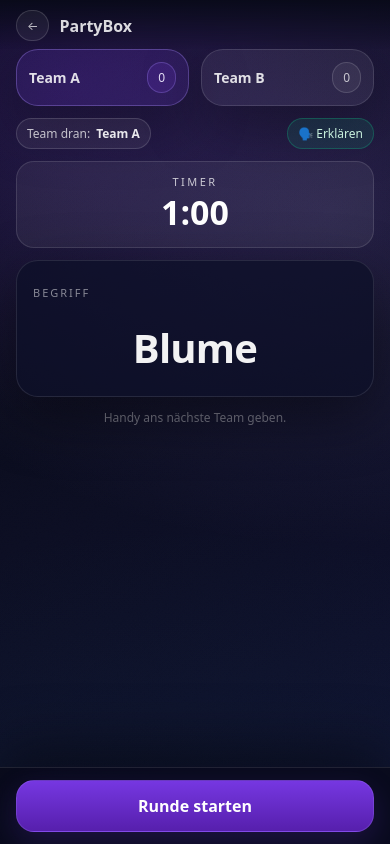
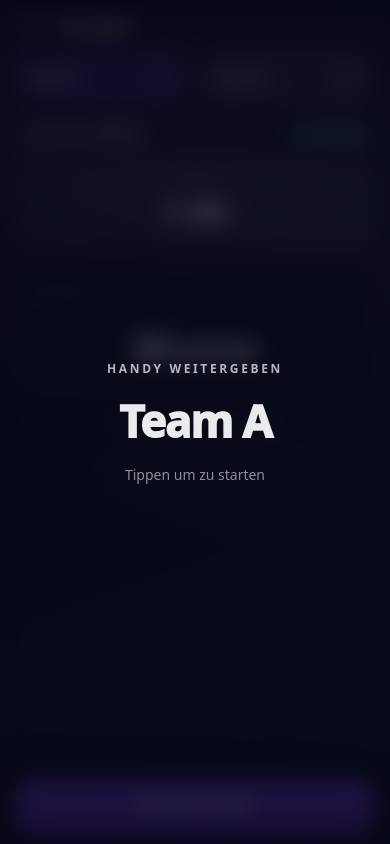
Before and after one commit to petemat/matero-partybox, a React (Vite) app: page / in a window 390 px wide. Both pictures are taken after a click on the button "Spiel starten". Built offline with nearby package versions, Linux system fonts and the light colour scheme.

Commit message:
UX: handoff overlay (pass the phone) between rounds

```diff
--- a/src/components/RoundScreen.tsx
+++ b/src/components/RoundScreen.tsx
@@ -50,6 +50,7 @@ export function RoundScreen({
 
   const [running, setRunning] = useState(false);
   const [roundOver, setRoundOver] = useState(false);
+  const [handoff, setHandoff] = useState(true);
 
   // micro-delight
   const [correctFxKey, setCorrectFxKey] = useState(0);
@@ -117,6 +118,7 @@ export function RoundScreen({
     setRoundOver(false);
     setRunning(false);
 
+    setHandoff(false);
     setCountdown(3);
 
     const soundOn = (() => {
@@ -196,6 +198,7 @@ export function RoundScreen({
     setActive((v) => (v === "A" ? "B" : "A"));
     setRoundOver(false);
     setRunning(false);
+    setHandoff(true);
 
     if (idx >= deck.length - 1) {
       setDeck(shuffle(terms));
@@ -222,6 +225,28 @@ export function RoundScreen({
   return (
     <div className="roundScreen">
       <TopBar title="PartyBox" onBack={confirmExit} />
+
+      {handoff && countdown === null && !running && !roundOver && (
+        <div
+          className="countdownOverlay"
+          role="button"
+          aria-label="Start round"
+          onClick={onStartRound}
+          style={{ cursor: "pointer" }}
+        >
+          <div style={{ textAlign: "center" }}>
+            <div style={{ color: "rgba(255,255,255,0.70)", letterSpacing: ".22em", textTransform: "uppercase", fontSize: 12, fontWeight: 800 }}>
+              {t(lang, "handoffTitle")}
+            </div>
+            <div style={{ marginTop: 14, color: "rgba(255,255,255,0.92)", fontSize: 44, fontWeight: 950, letterSpacing: "-0.03em" }}>
+              {activeName}
+            </div>
+            <div style={{ marginTop: 14, color: "rgba(255,255,255,0.55)", fontSize: 14 }}>
+              {t(lang, "handoffTap")}
+            </div>
+          </div>
+        </div>
+      )}
 
       {countdown !== null && (
         <div className="countdownOverlay" aria-hidden>
@@ -266,7 +291,7 @@ export function RoundScreen({
         <div className="stickyCtaBar" role="navigation" aria-label="Round actions">
           <div className="container stickyCtaInner">
             {!running ? (
-              <Button variant="primary" onClick={onStartRound}>
+              <Button variant="primary" onClick={() => setHandoff(true)}>
                 {t(lang, "startRound")}
               </Button>
             ) : (
--- a/src/i18n.ts
+++ b/src/i18n.ts
@@ -39,6 +39,9 @@ const STRINGS: Record<Lang, Record<string, string>> = {
     timeUp: "Zeit vorbei",
     passPhone: "Handy ans nächste Team geben.",
     noPassing: "Weiterreichen ist verboten 😉",
+    handoffTitle: "Handy weitergeben",
+    handoffSubtitle: "An",
+    handoffTap: "Tippen um zu starten",
 
     pantomime: "🎭 Pantomime",
     draw: "✏️ Malen",
@@ -67,6 +70,9 @@ const STRINGS: Record<Lang, Record<string, string>> = {
     timeUp: "Time's up",
     passPhone: "Pass the phone to the next team.",
     noPassing: "No passing during the round 😉",
+    handoffTitle: "Pass the phone",
+    handoffSubtitle: "To",
+    handoffTap: "Tap to start",
 
     pantomime: "🎭 Charades",
     draw: "✏️ Draw",
```
